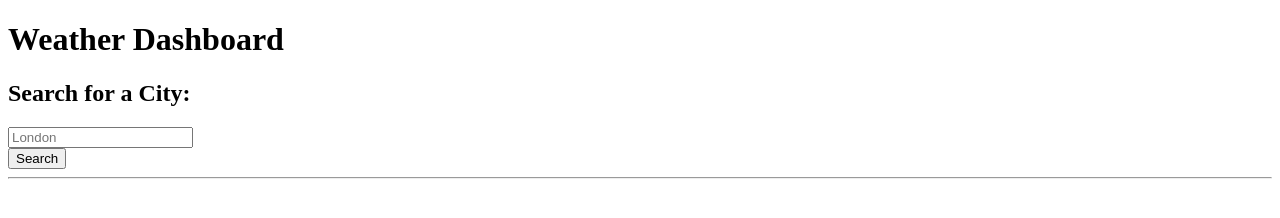
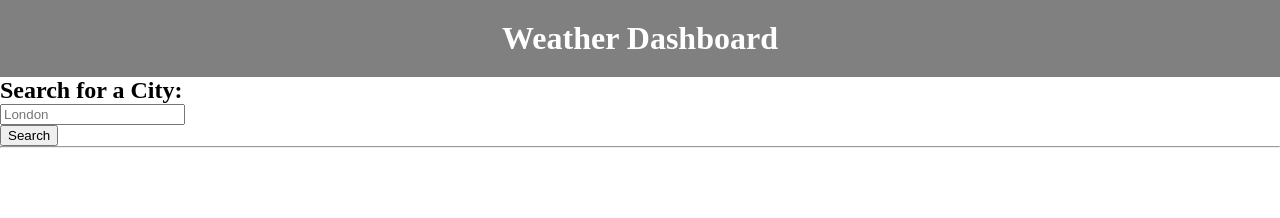
Before and after one commit to priyadarsini-gunasekaran/5-Day-Weather-Forecast-API, a plain HTML site: page starter/index.html in a window 1280 px wide. Drawn offline with nearby package versions, Linux system fonts and the light colour scheme; files whose address does not match are found by name.

Commit message:
linked style.css

```diff
--- a/assets/css/style.css
+++ b/assets/css/style.css
@@ -0,0 +1,11 @@
+* {
+	box-sizing: border-box;
+	margin: 0;
+}
+
+header {
+	text-align: center;
+	color: white;
+	padding: 20px;
+	background-color: grey;
+}
--- a/starter/index.html
+++ b/starter/index.html
@@ -5,7 +5,7 @@
   <meta charset="UTF-8" />
   <meta name="viewport" content="width=device-width, initial-scale=1.0" />
   <meta http-equiv="X-UA-Compatible" content="ie=edge" />
-  <link rel="stylesheet" href="styles/reset.css" />
+  <link rel="stylesheet" href="/assets/css/style.css" />
   <!-- <link rel="stylesheet" href="https://stackpath.bootstrapcdn.com/bootstrap/4.3.1/css/bootstrap.min.css" /> -->
   <!-- <link rel="stylesheet" href="https://stackpath.bootstrapcdn.com/font-awesome/4.7.0/css/font-awesome.min.css" /> -->
   <title>Weather Dashboard</title>
```
